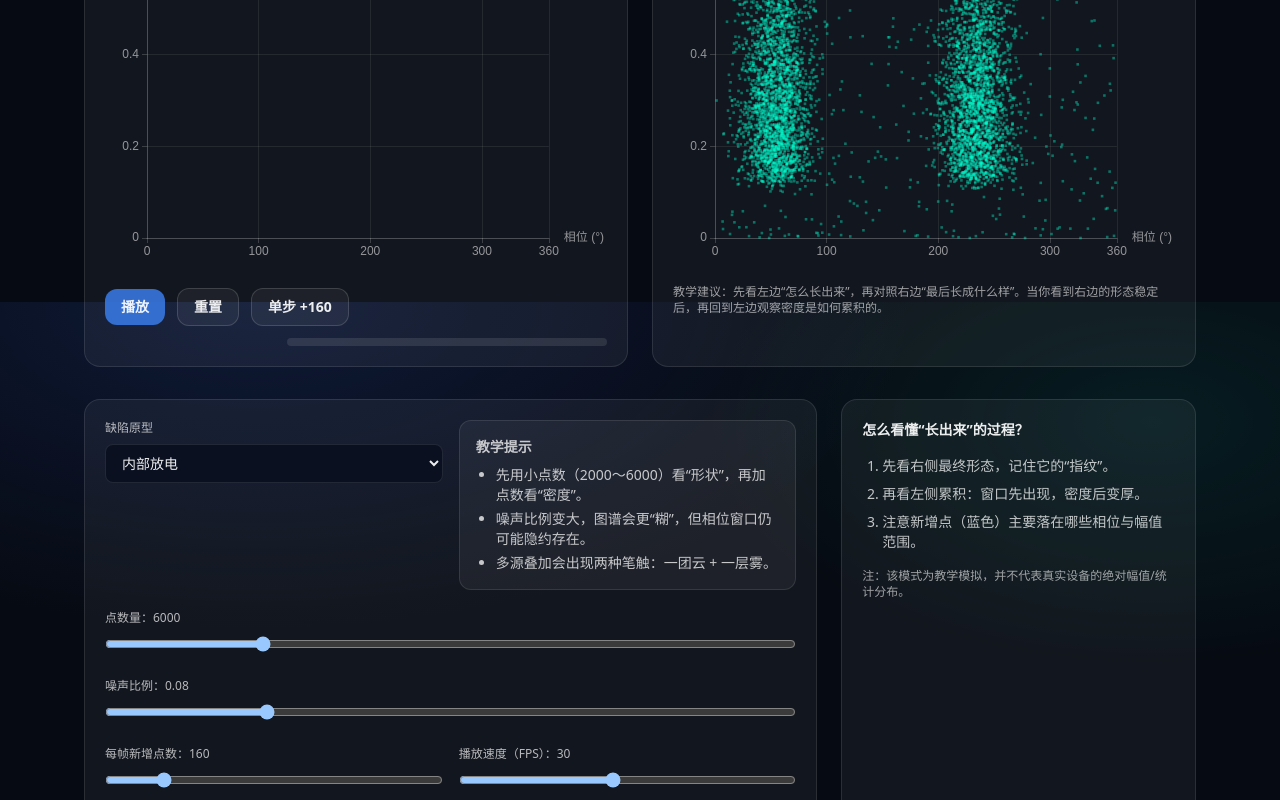
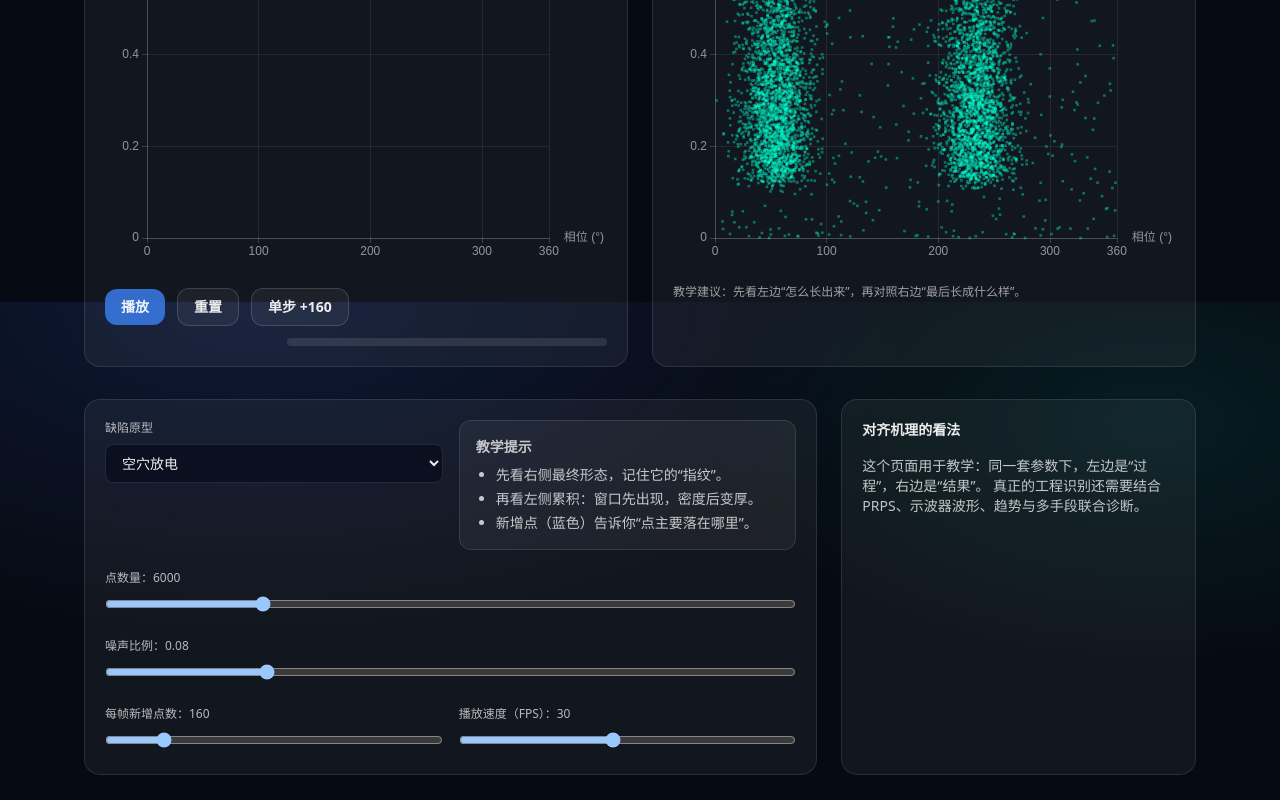
Before and after one commit to yangyuqing15715165798/gis-pd-atlas, a React (Vite) app: page /build in a window 1280 px wide. Shown: the part 498-1298 px from the top of the page. Built offline with nearby package versions, Linux system fonts and the light colour scheme.

Commit message:
feat: split floating discharge into inner/outer-8 variants

```diff
--- a/src/pages/BuildModePage.tsx
+++ b/src/pages/BuildModePage.tsx
@@ -116,7 +116,7 @@ export function BuildModePage() {
               <PrpdChart points={state.all} />
             </div>
             <div className="mt-3 text-xs text-white/60">
-              教学建议：先看左边“怎么长出来”，再对照右边“最后长成什么样”。当你看到右边的形态稳定后，再回到左边观察密度是如何累积的。
+              教学建议：先看左边“怎么长出来”，再对照右边“最后长成什么样”。
             </div>
           </div>
         ) : null}
@@ -131,12 +131,13 @@ export function BuildModePage() {
                 onChange={(e) => setProfile(e.target.value as PrpdProfile)}
                 className="w-full rounded-lg border border-white/10 bg-ink-900 px-3 py-2 text-sm"
               >
-                <option value="internalVoid">内部放电</option>
+                <option value="corona">电晕放电</option>
+                <option value="floatingIn">悬浮放电（内八字）</option>
+                <option value="floatingOut">悬浮放电（外八字）</option>
+                <option value="particle">自由颗粒放电</option>
+                <option value="internalVoid">空穴放电</option>
                 <option value="surface">沿面放电</option>
-                <option value="floating">悬浮电位</option>
-                <option value="particle">颗粒运动</option>
                 <option value="protrusion">尖端/毛刺</option>
-                <option value="intermittent">间歇性放电</option>
                 <option value="multiSource">多源叠加</option>
                 <option value="noise">噪声/干扰</option>
               </select>
@@ -145,9 +146,9 @@ export function BuildModePage() {
             <div className="rounded-xl border border-white/10 bg-white/5 p-4 text-sm text-white/75">
               <div className="font-semibold">教学提示</div>
               <ul className="mt-2 list-disc space-y-1 pl-5 text-sm text-white/75">
-                <li>先用小点数（2000～6000）看“形状”，再加点数看“密度”。</li>
-                <li>噪声比例变大，图谱会更“糊”，但相位窗口仍可能隐约存在。</li>
-                <li>多源叠加会出现两种笔触：一团云 + 一层雾。</li>
+                <li>先看右侧最终形态，记住它的“指纹”。</li>
+                <li>再看左侧累积：窗口先出现，密度后变厚。</li>
+                <li>新增点（蓝色）告诉你“点主要落在哪里”。</li>
               </ul>
             </div>
           </div>
@@ -172,14 +173,10 @@ export function BuildModePage() {
         </div>
 
         <div className="space-y-4 rounded-2xl border border-white/10 bg-white/5 p-5">
-          <div className="text-sm font-semibold">怎么看懂“长出来”的过程？</div>
-          <ol className="list-decimal space-y-2 pl-5 text-sm text-white/75">
-            <li>先看右侧最终形态，记住它的“指纹”。</li>
-            <li>再看左侧累积：窗口先出现，密度后变厚。</li>
-            <li>注意新增点（蓝色）主要落在哪些相位与幅值范围。</li>
-          </ol>
-          <div className="text-xs text-white/60">
-            注：该模式为教学模拟，并不代表真实设备的绝对幅值/统计分布。
+          <div className="text-sm font-semibold">对齐机理的看法</div>
+          <div className="text-sm text-white/75">
+            这个页面用于教学：同一套参数下，左边是“过程”，右边是“结果”。
+            真正的工程识别还需要结合 PRPS、示波器波形、趋势与多手段联合诊断。
           </div>
         </div>
       </section>
```
